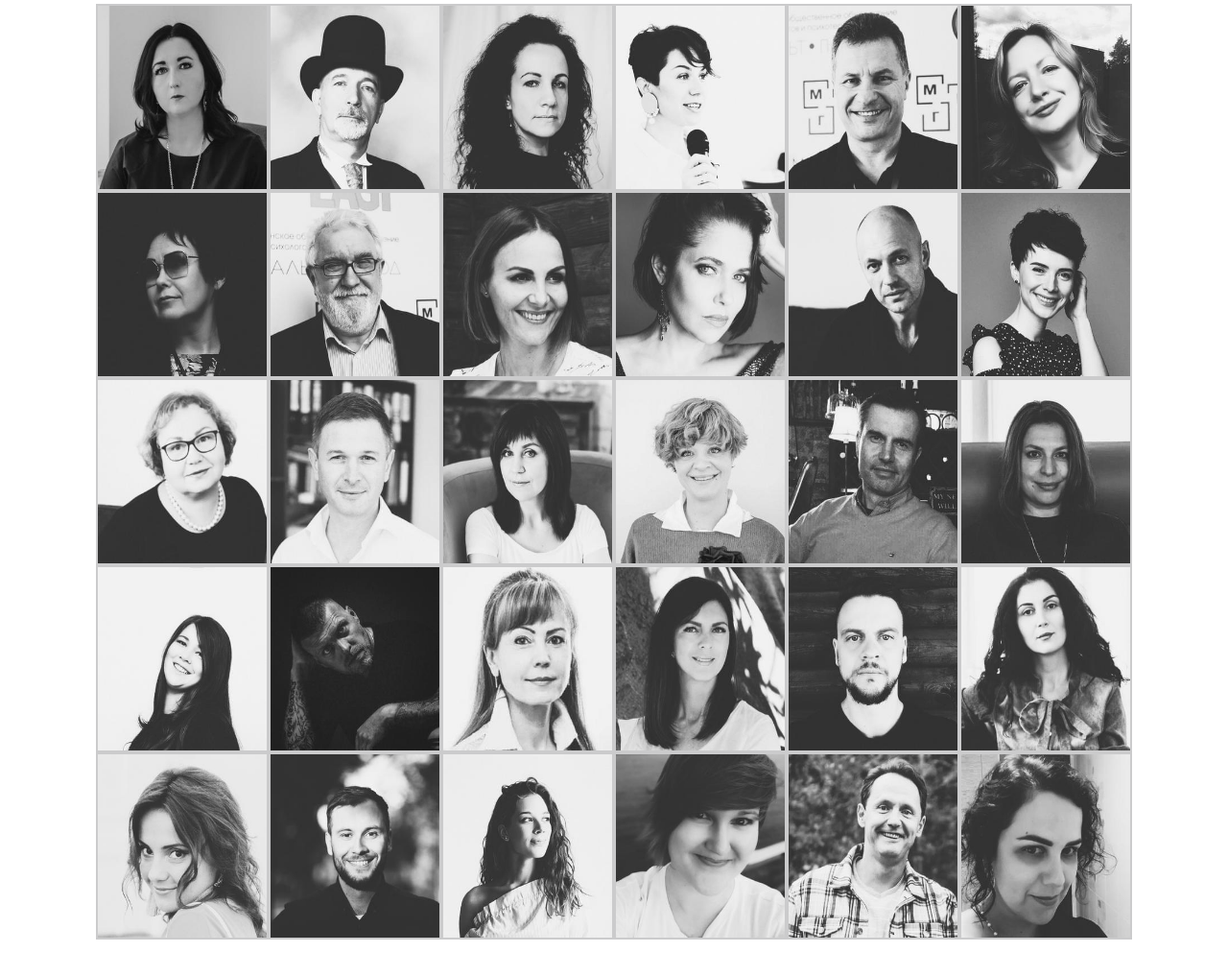
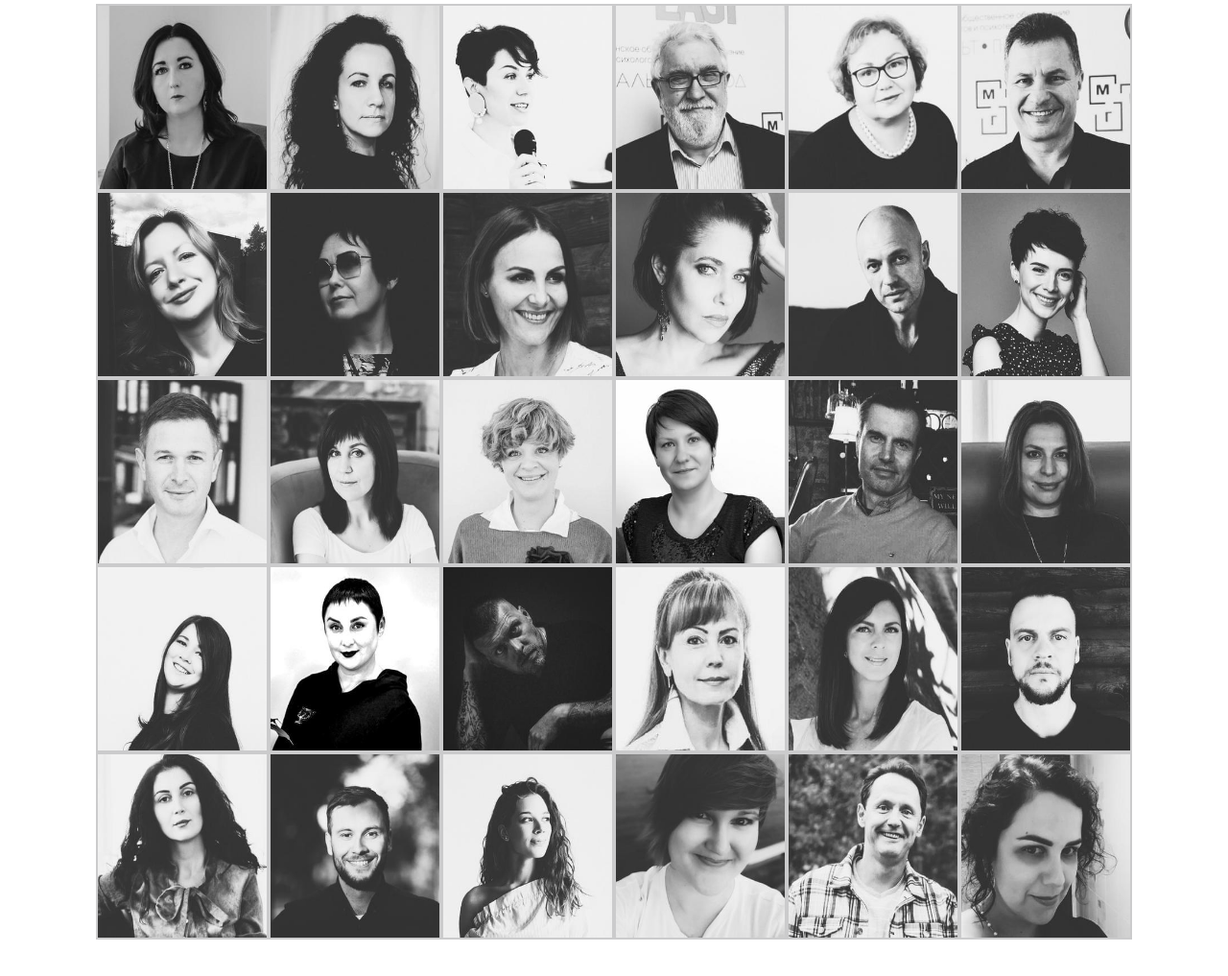
Before and after one commit to andyfryman/gestalt-intensiv.by, a website: page src/index/index.html in a window 1280 px wide. Shown: the part 2855-3872 px from the top of the page at 96% size. Drawn offline with nearby package versions, Linux system fonts and the light colour scheme; files that its build step writes are made by us from their sources; files whose address does not match are found by name.

Commit message:
Update leaders

```diff
--- a/src/leader/leader.html
+++ b/src/leader/leader.html
@@ -75,30 +75,30 @@
             <div class="col-12">
                 <div class="img-wrap d-flex justify-content-center justify-content-sm-start">
                     <img src="./leader/01.jpeg" class="alt" alt="Наталья Олифирович">
-                    <img src="./leader/02.jpeg" class="alt" alt="Даниил Хломов">
                     <img src="./leader/03.jpeg" class="alt" alt="Екатерина Скуратович">
                     <img src="./leader/04.jpeg" class="alt" alt="Алёна Воскресенская">
+                    <img src="./leader/08.jpeg" class="alt" alt="Сергей Мартыненко">
+                    <img src="./leader/13.jpeg" class="alt" alt="Ирина Медведева">
                     <img src="./leader/05.jpeg" class="alt" alt="Геннадий Малейчук">
                     <img src="./leader/06.jpeg" class="alt" alt="Бригита Калецкайте">
                     <img src="./leader/07.jpeg" class="alt" alt="Милена Меерович">
-                    <img src="./leader/08.jpeg" class="alt" alt="Сергей Мартыненко">
                     <img src="./leader/09.jpeg" class="alt" alt="Татьяна Велента-Гринина">
                     <img src="./leader/10.jpeg" class="alt" alt="Ольга Рябцева">
                     <img src="./leader/11.jpeg" class="alt" alt="Александр Тымонюк">
                     <img src="./leader/12.jpeg" class="alt" alt="Наталья Жукова">
-                    <img src="./leader/13.jpeg" class="alt" alt="Ирина Медведева">
                     <img src="./leader/14.jpeg" class="alt" alt="Руслан Синиченко">
                     <img src="./leader/15.jpeg" class="alt" alt="Татьяна Староселец">
                     <img src="./leader/16.jpeg" class="alt" alt="Анастасия Шапель">
+                    <img src="./leader/31.jpeg" class="alt" alt="Натилия Бабич">
                     <img src="./leader/17.jpeg" class="alt" alt="Сергей Жеребцов">
                     <img src="./leader/18.jpeg" class="alt" alt="Анастасия Гонта">
                     <img src="./leader/19.jpeg" class="alt" alt="Мария Абдурагимова">
+                    <img src="./leader/32.jpeg" class="alt" alt="Дарья Иванова">
                     <img src="./leader/20.jpeg" class="alt" alt="Максим Пылёв">
                     <img src="./leader/21.jpeg" class="alt" alt="Елена Палюшик">
                     <img src="./leader/22.jpeg" class="alt" alt="Татьяна Титюнова">
                     <img src="./leader/23.jpeg" class="alt" alt="Александр Литвинович">
                     <img src="./leader/24.jpeg" class="alt" alt="Ирина Сукач">
-                    <img src="./leader/25.jpeg" class="alt" alt="Марина Прохорова">
                     <img src="./leader/26.jpeg" class="alt" alt="Константин Петров">
                     <img src="./leader/27.jpeg" class="alt" alt="Анастасия Боровая">
                     <img src="./leader/28.jpeg" class="alt" alt="Ольга Корчемкина">
```
Also changed, not shown: docs/index.html (+1 -1 lines), docs/leader/31.jpeg (added), docs/leader/32.jpeg (added), src/leader/leader/02.jpeg (deleted), src/leader/leader/25.jpeg (deleted), src/leader/leader/31.jpeg (added), src/leader/leader/32.jpeg (added), src/leader/photo/02.jpeg (deleted), src/leader/photo/25.jpeg (deleted), src/leader/photo/31.jpeg (added), src/leader/photo/32.jpeg (added).
